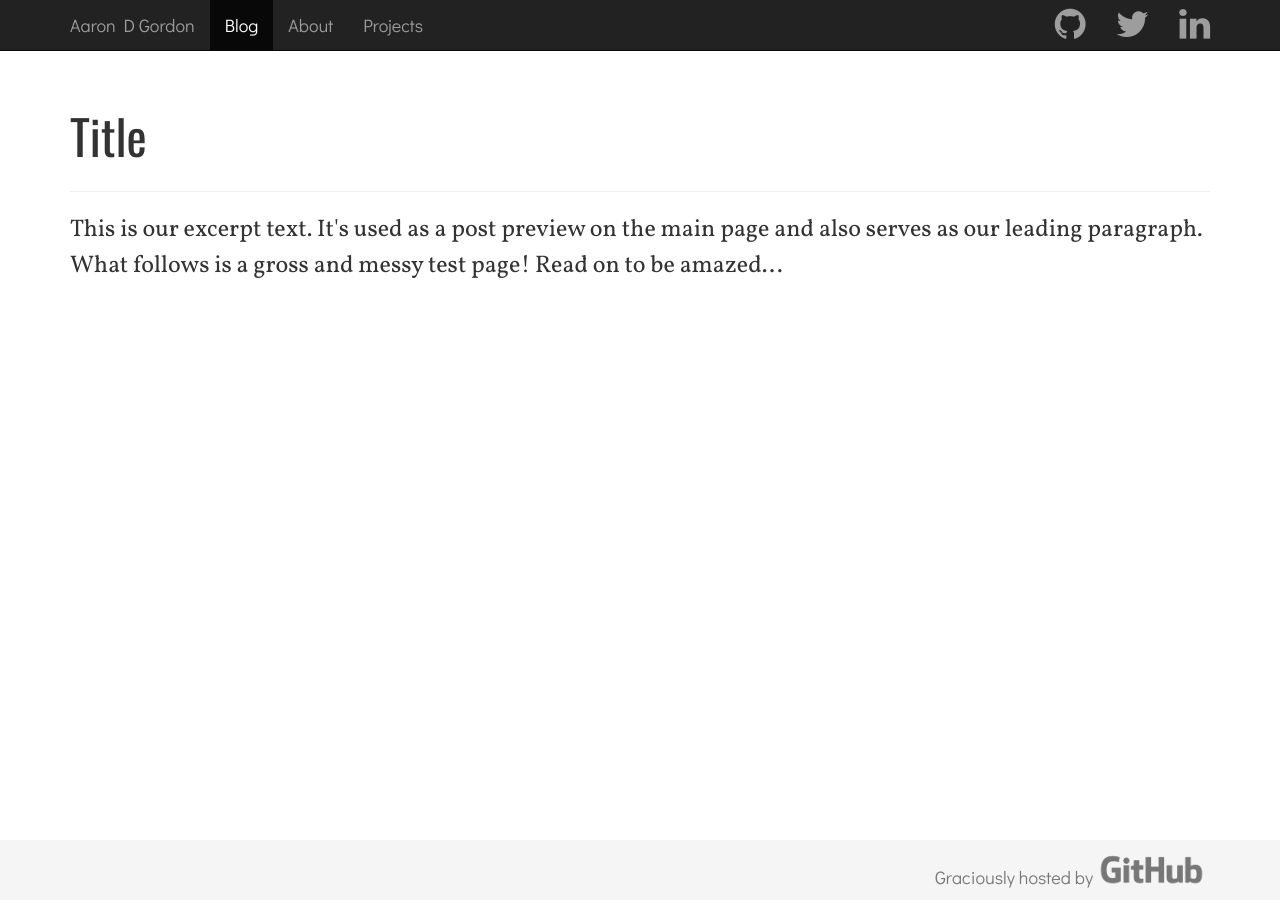
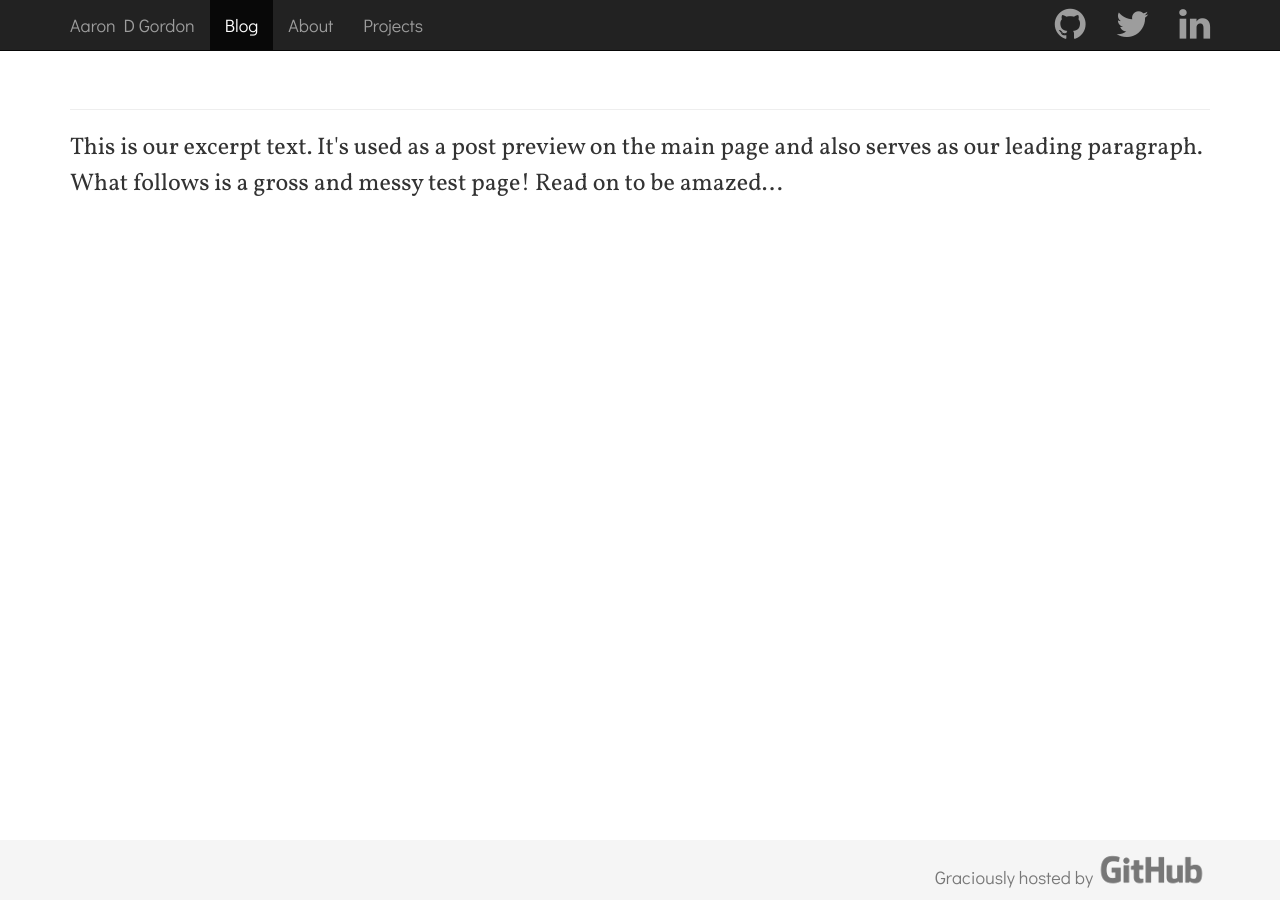
Before and after one commit to aarondgordon/aarondgordon.github.io, a Jekyll site: the page built from index.html, in a window 1280 px wide. Built offline with Jekyll 4.4.1, drawn with Linux system fonts in a browser that asks for light colours; nearby versions of some CDN libraries.

Commit message:
Playing with liquid templates...

```diff
--- a/_layouts/default.html
+++ b/_layouts/default.html
@@ -66,7 +66,7 @@
 
     <div class="container">
       <div class="page-header">
-        <h1>Title</h1>
+        <h1>{{ page.title }}</h1>
       </div>
       <p class="lead">This is our excerpt text.  It's used as a post preview on the main page and also serves as our leading paragraph.  What follows is a gross and messy test page!  Read on to be amazed...</p>
       {{ content }}
```
